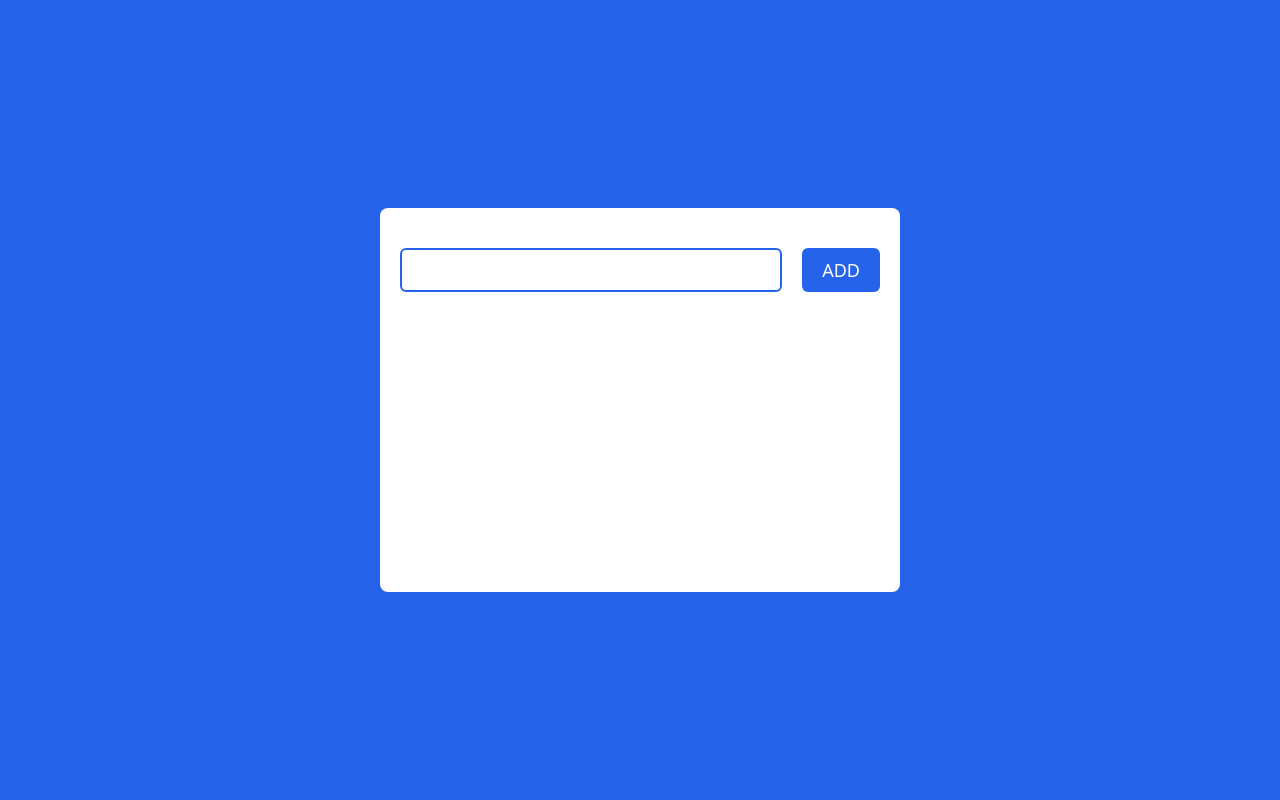
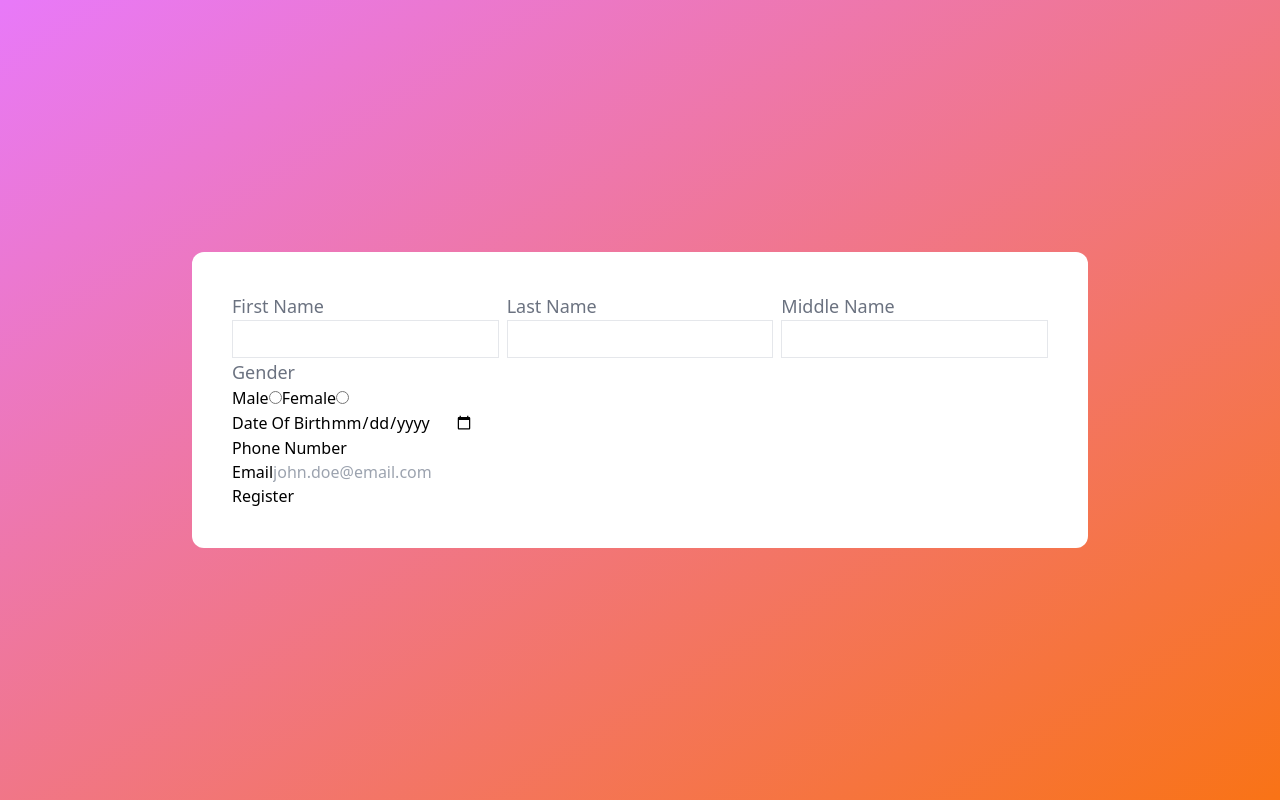
Before and after one commit to JhayStark/code-along, a React (Create React App) app: page / in a window 1280 px wide. Built offline with nearby package versions, Linux system fonts and the light colour scheme.

Commit message:
React Forms

```diff
--- a/src/App.js
+++ b/src/App.js
@@ -22,13 +22,14 @@
 
 // export default App
 
-import TaskManger from './components/TaskManager';
+// import TaskManger from './components/TaskManager';
+import Form from "./components/Form";
 
 
 function App(){
   return (
     <div>
-      <TaskManger/>
+      <Form/>
     </div>
 
   )
--- /dev/null
+++ b/src/components/Form.jsx
@@ -0,0 +1,78 @@
+import React, {useState} from "react";
+
+function Form() {
+  const [data, setData] = useState(
+    {
+      firstName:'',
+      middleName:'',
+      lastName:'',
+      dateOfBirth:'',
+      phoneNumber:'',
+      email:'',
+
+    }
+  )
+
+  const handleChange=(e)=>{
+    let name = e.target.name;
+    let value = e.target.value;
+    setData({...data, [name]: value})
+
+  }
+
+  console.log(data)
+  return (
+    <div className="h-screen bg-gradient-to-br from-fuchsia-400 to-orange-500 flex justify-center items-center">
+      <div className="max-w-4xl w-full bg-white rounded-xl p-10">
+        <form action="">
+          <div className=" flex flex-col space-y-3 md:flex-row md:space-y-0 gap-x-2 ">
+            <div>
+                <label htmlFor="firstName" className="form-label">First Name</label>
+                <input type="text" name="firstName" id="firstName" className="form-input" value={data.firstName}
+                onChange={handleChange}/>
+            </div>
+            <div>
+                <label htmlFor="lastName" className="form-label" >Last Name</label>
+                <input type="text" name="lastName" id="lastName" className="form-input" value={data.lastName}
+                onChange={handleChange} />
+            </div>
+            <div>
+                <label htmlFor="middleName" className="form-label">Middle Name</label>
+                <input type="text" name="middleName" id="middleName" className="form-input" value={data.middleName}
+                onChange={handleChange}/>
+            </div>
+          </div>
+          <div>
+          <label htmlFor="gender" className="form-label">Gender</label>
+            <label htmlFor="gender">Male</label>
+            <input type="radio" name="Gender" value="male" onChange={handleChange} />
+            <label htmlFor="gender">Female</label>
+            <input type="radio" name="Gender" value="female" onChange={handleChange}/>
+          </div>
+          <div>
+            <label htmlFor="dateOfBirth">Date Of Birth</label>
+            <input type="date" name="dateOfBirth" value={data.dateOfBirth} onChange={handleChange} />
+          </div>
+          <div>
+            <label htmlFor="phone">Phone Number</label>
+            <input type="text" name="phoneNumber" value={data.phoneNumber} onChange={handleChange} />
+          </div>
+          <div>
+            <label htmlFor="email">Email</label>
+            <input
+              type="email"
+              name="email"
+              id="email"
+              placeholder="john.doe@email.com"
+              value={data.email} onChange={handleChange}/>
+          </div>
+          <div>
+            <button type="submit">Register</button>
+          </div>
+        </form>
+      </div>
+    </div>
+  );
+}
+
+export default Form;
--- a/src/index.css
+++ b/src/index.css
@@ -1,3 +1,13 @@
 @tailwind base;
 @tailwind components;
 @tailwind utilities;
+
+
+@layer components {
+    .form-label{
+        @apply block text-lg text-gray-500
+    }
+    .form-input{
+        @apply border w-full outline-none py-1 px-2 text-lg text-gray-700
+    }
+}
```
